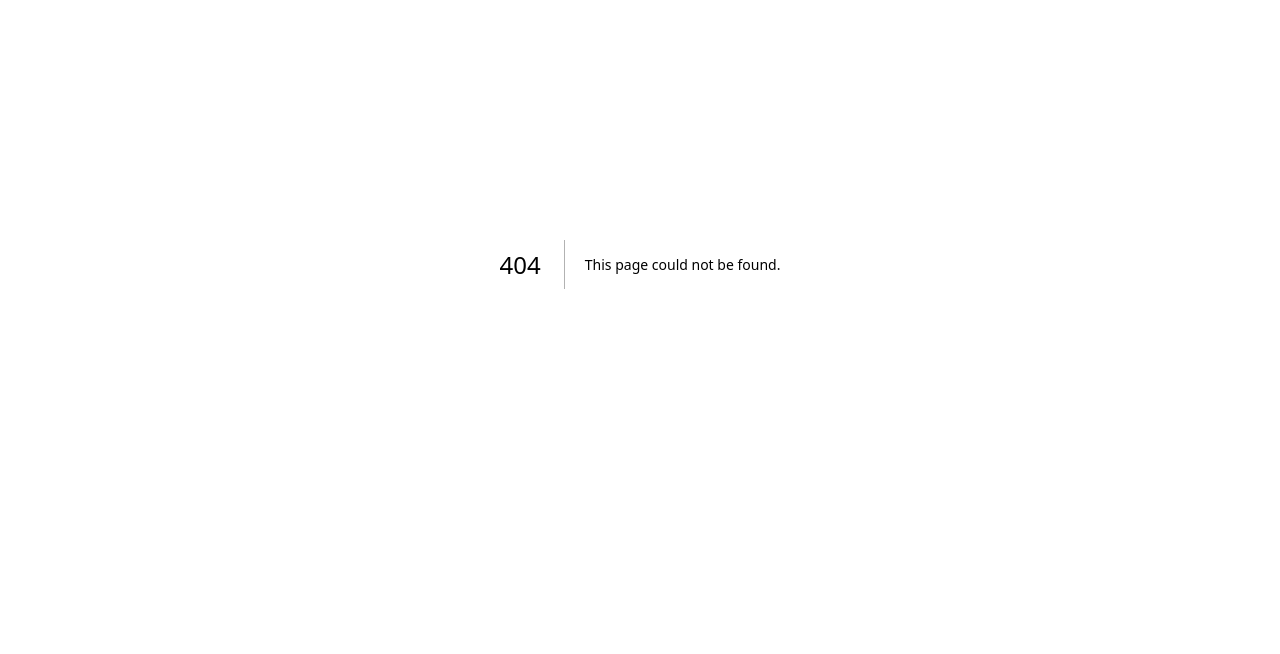
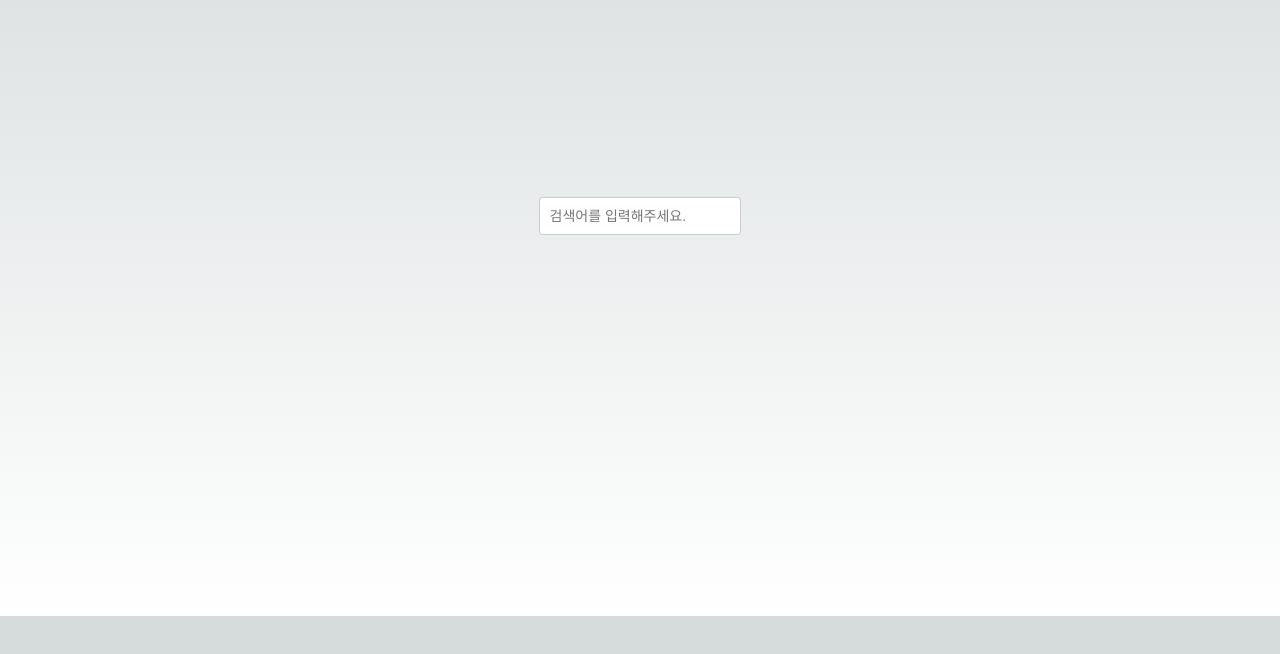
Before and after one commit to PerlPark/Study-nextjs-naver-map, a Next.js app: page /search/kakao in a window 1280 px wide. Before the commit this address had no page. Shown: the part 184-838 px from the top of the page. After the commit the page ends 800 px from the top, so only its background shows below. Built offline with nearby package versions, Linux system fonts and the light colour scheme.

Commit message:
feat: 카카오 키워드로 장소 검색 API 테스트 페이지 추가

```diff
--- /dev/null
+++ b/app/search/kakao/page.tsx
@@ -0,0 +1,54 @@
+'use client';
+
+import useDebounce from '@/hooks/useDebounce';
+import axios from 'axios';
+import { useRef, useState } from 'react';
+
+const SearchKakao = () => {
+  const { setDebounce } = useDebounce();
+
+  const inputRef = useRef<HTMLInputElement>(null);
+  const [searches, setSearches] = useState<any[]>();
+
+  function getSearch(e: React.FormEvent) {
+    e.preventDefault();
+
+    const value = inputRef.current?.value;
+    if (value) setDebounce(() => search(value), 100);
+  }
+
+  function search(query: string) {
+    axios
+      .get('/api/location-kakao', { params: { query } })
+      .then((res) => setSearches(res.data.documents));
+  }
+
+  function getAddress(v: any) {
+    return () => {
+      alert(v.address_name);
+    };
+  }
+
+  return (
+    <div>
+      <form onChange={getSearch} onSubmit={getSearch}>
+        <input
+          type="text"
+          ref={inputRef}
+          placeholder="검색어를 입력해주세요."
+        />
+      </form>
+      <ul>
+        {searches?.map((v) => (
+          <li key={v.id}>
+            <button type="button" onClick={getAddress(v)}>
+              {String(v.place_name)}
+            </button>
+          </li>
+        ))}
+      </ul>
+    </div>
+  );
+};
+
+export default SearchKakao;
--- /dev/null
+++ b/pages/api/location-kakao.ts
@@ -0,0 +1,26 @@
+import axios from 'axios';
+import type { NextApiRequest, NextApiResponse } from 'next';
+
+type Data = {
+  result: any;
+};
+
+export default async function handler(
+  req: NextApiRequest,
+  res: NextApiResponse<Data>
+) {
+  try {
+    const result = await axios.get(
+      'https://dapi.kakao.com/v2/local/search/keyword.json',
+      {
+        params: { ...req.query },
+        headers: {
+          Authorization: `KakaoAK ${process.env.KAKAO_REST_API_KEY}`,
+        },
+      }
+    );
+    res.status(200).json(result?.data);
+  } catch (err) {
+    throw err;
+  }
+}
```
